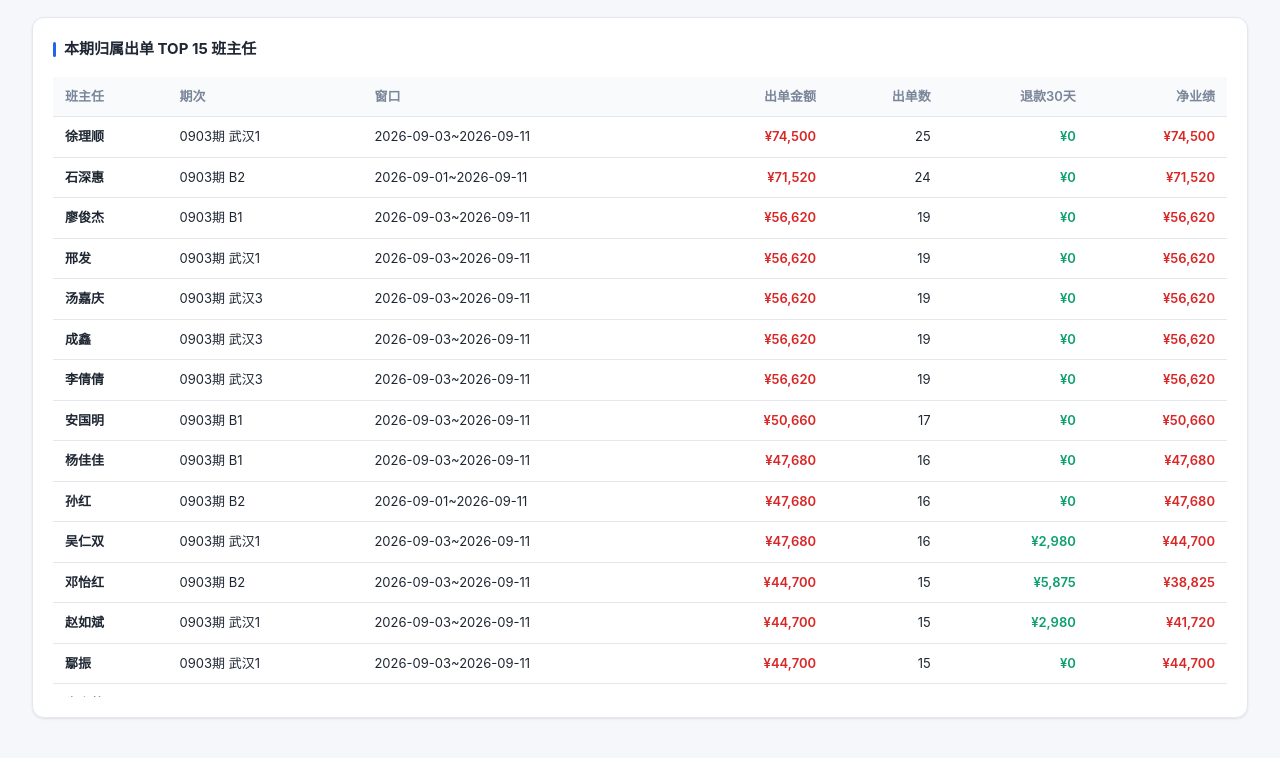
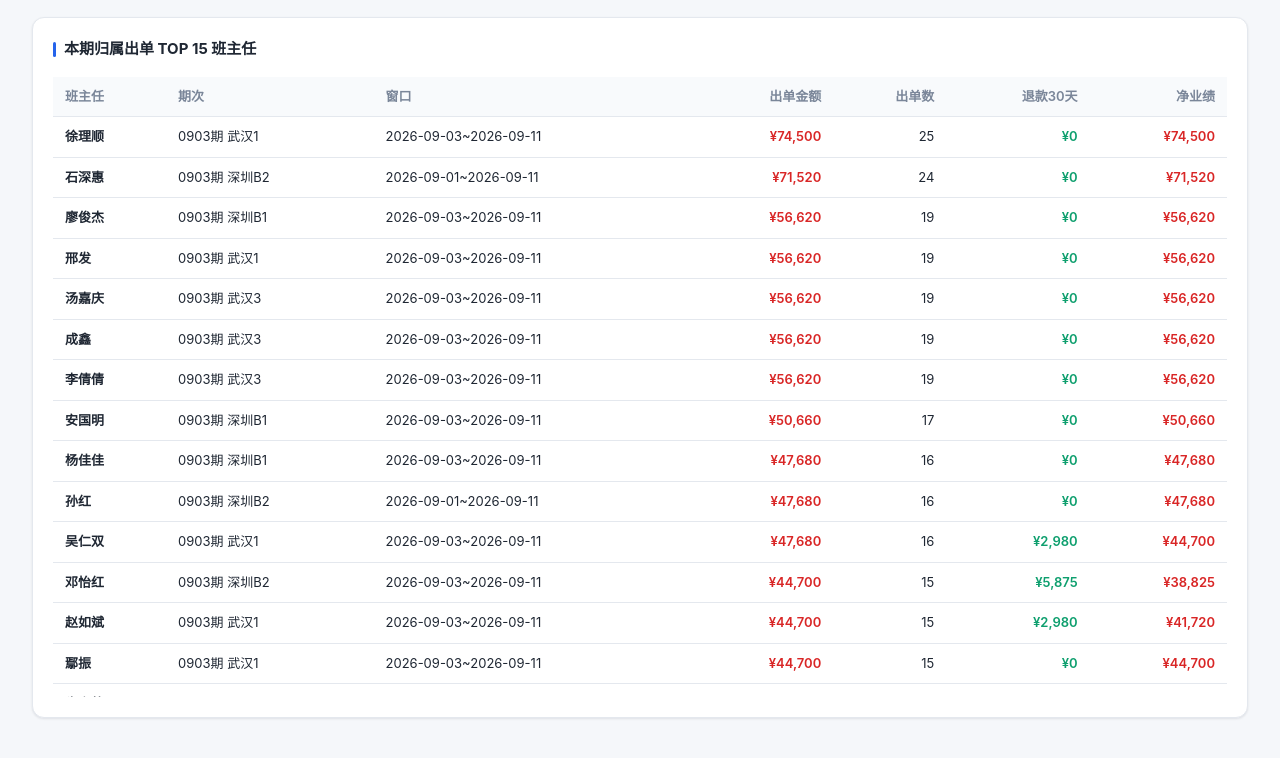
Before and after one commit to 166927930-a11y/conversion-dashboard, a plain HTML site: page index.html in a window 1280 px wide. Shown: the part 919-1677 px from the top of the page. Drawn offline with nearby package versions, Linux system fonts and the light colour scheme.

Commit message:
update index.html

```diff
--- a/index.html
+++ b/index.html
@@ -92,7 +92,7 @@
   const tbody = document.querySelector('#tblTop tbody');
   tbody.innerHTML = top.map(t=>`<tr>
     <td class="l"><b>${esc(t.teacher)}</b></td>
-    <td class="l">${esc(t.label)} ${esc(t.group||'')}</td>
+    <td class="l">${esc(t.label)} ${esc(t.group_full||t.group||'')}</td>
     <td class="l">${t.start_str}~${t.end_str}</td>
     <td class="pos">¥${fmtNum(t.order_amt)}</td>
     <td>${t.order_cnt}</td>
```
